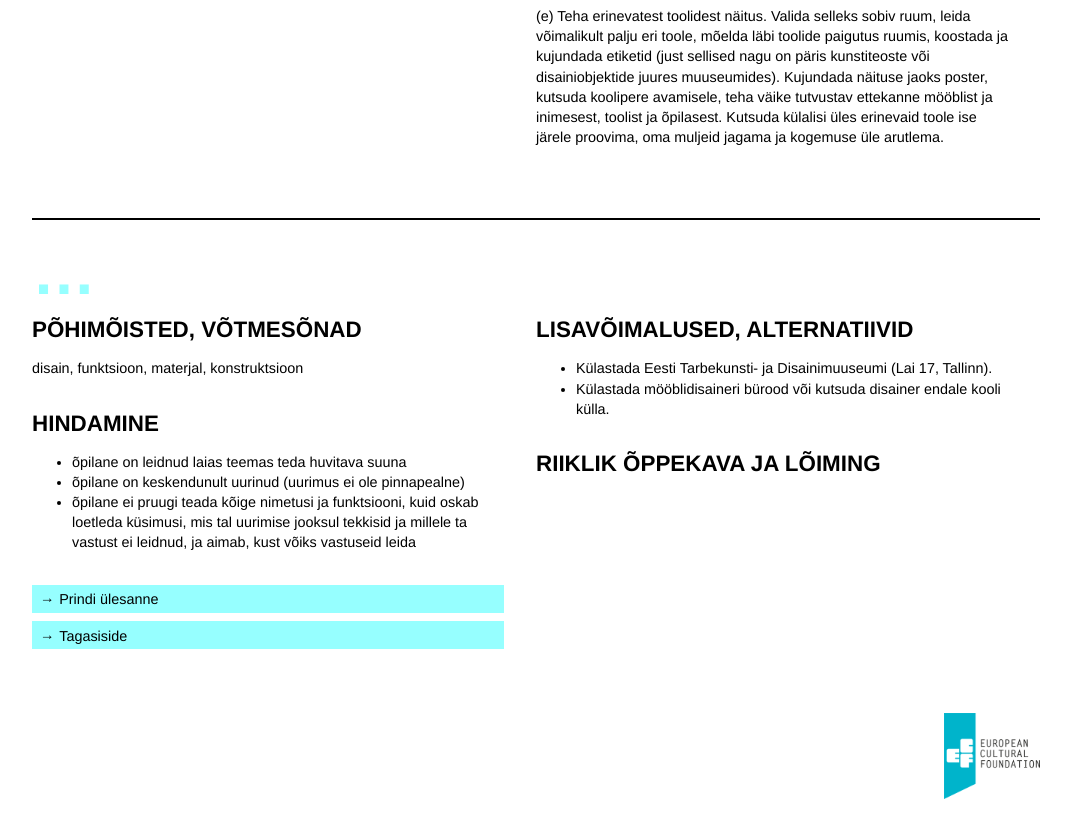
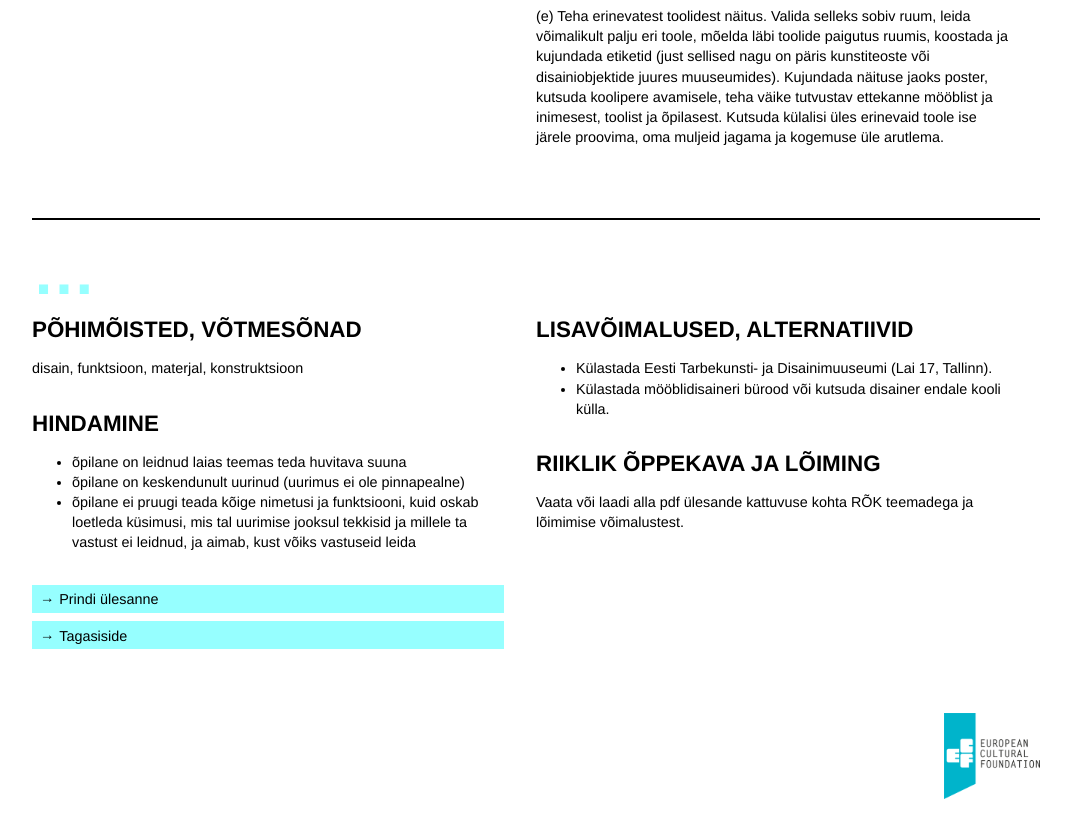
Before and after one commit to ruumiharidus/ruumiharidus.github.io, a Jekyll site: the page built from _posts/2015-12-14-inventuur.md, in a window 1280 px wide and 900 px high, scrolled down 1829 px. Shown: the top 838 px of the window, without its empty margins (104-1175 px from the left). Built offline with Jekyll 4.4.1, drawn with Linux system fonts in a browser that asks for light colours; nearby versions of some CDN libraries.

Commit message:
Updated 2015-12-14-inventuur.md

```diff
--- a/_posts/2015-12-14-inventuur.md
+++ b/_posts/2015-12-14-inventuur.md
@@ -81,5 +81,6 @@ disain, funktsioon, materjal, konstruktsioon
 
 #### Riiklik õppekava ja lõiming
 
+Vaata või laadi alla pdf ülesande kattuvuse kohta RÕK teemadega ja lõimimise võimalustest.
 
 </section>
```
